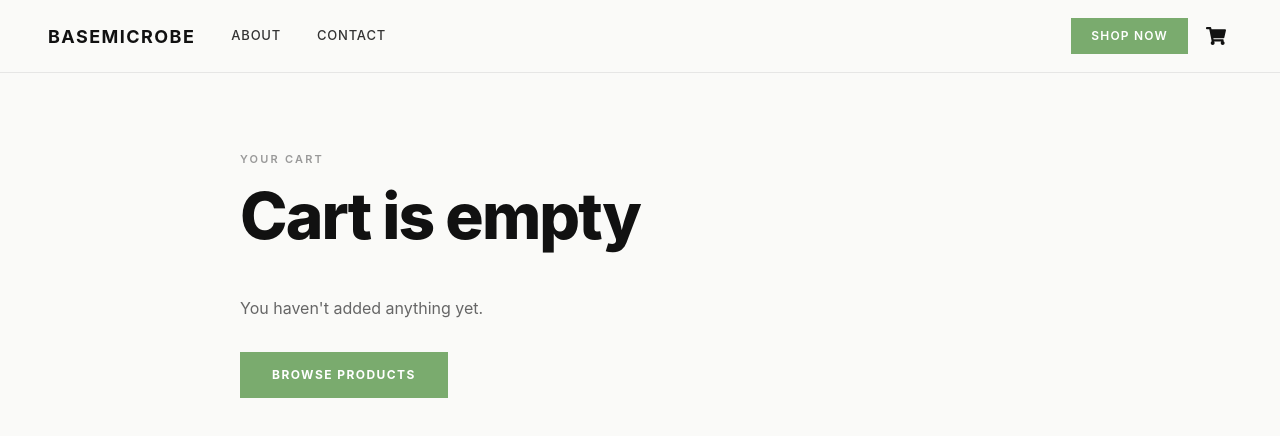
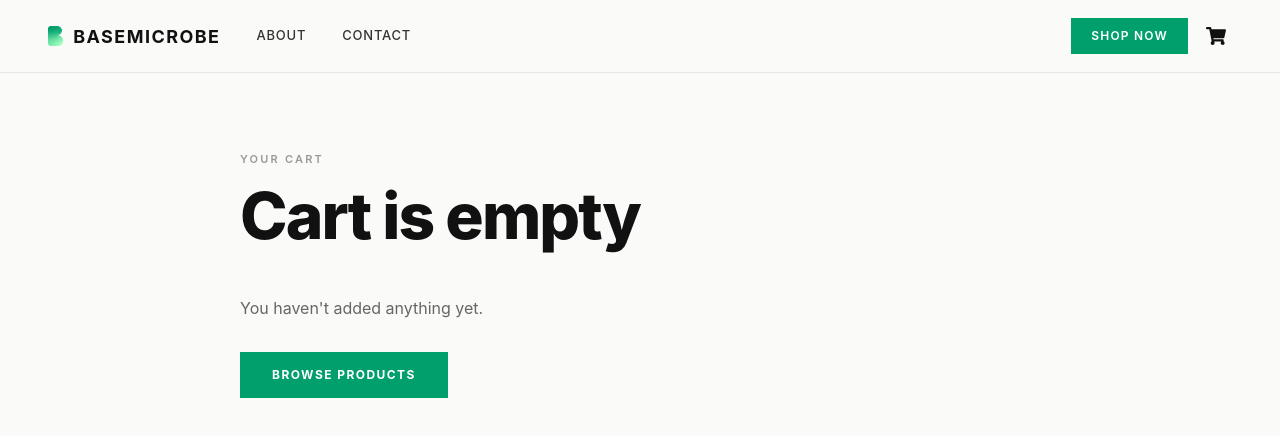
Before and after one commit to ryanhuang8/Basemicrobe, a React app in the folder frontend/: page /cart in a window 1280 px wide. Shown: the top 436 px of the page. Built offline with nearby package versions, Linux system fonts and the light colour scheme; the HTML template or start-up script is replaced by a standard one.

Commit message:
feat: logo

```diff
--- a/frontend/src/App.tsx
+++ b/frontend/src/App.tsx
@@ -2,6 +2,7 @@ import { useState, useEffect } from "react";
 import { Link } from "react-router-dom";
 import { FaShoppingCart } from "react-icons/fa";
 import { useCart } from "./CartContext";
+import logoImg from "./assets/basemicrobe-logo.png";
 
 const NAV_LINKS = [
   { label: "About", href: "#about" },
@@ -62,8 +63,9 @@ export default function App() {
         transition: "all 0.3s ease",
       }}>
         <div style={{ display: "flex", gap: 36, alignItems: "center" }}>
-          <a href="#" style={{ fontWeight: 700, fontSize: 18, letterSpacing: "0.08em", textDecoration: "none", color: "#111" }}>
-            BASEMICROBE
+          <a href="#" style={{ display: "flex", alignItems: "center", gap: 10, textDecoration: "none", color: "#111" }}>
+            <img src={logoImg} alt="Basemicrobe" style={{ height: 20 }} />
+            <span style={{ fontWeight: 700, fontSize: 18, letterSpacing: "0.08em" }}>BASEMICROBE</span>
           </a>
           {NAV_LINKS.map(l => (
             <a key={l.label} href={l.href} style={{
@@ -81,12 +83,12 @@ export default function App() {
         <div style={{ display: "flex", gap: 12, alignItems: "center" }}>
           <Link to="/products" style={{
             fontSize: 12, letterSpacing: "0.1em", textDecoration: "none",
-            color: "#fff", background: "#7aab6e", padding: "9px 20px",
+            color: "#fff", background: "#009f6c", padding: "9px 20px",
             textTransform: "uppercase", fontWeight: 600,
             transition: "background 0.2s",
           }}
-            onMouseEnter={e => (e.currentTarget as HTMLElement).style.background = "#8fbc84"}
-            onMouseLeave={e => (e.currentTarget as HTMLElement).style.background = "#7aab6e"}
+            onMouseEnter={e => (e.currentTarget as HTMLElement).style.background = "#00b87d"}
+            onMouseLeave={e => (e.currentTarget as HTMLElement).style.background = "#009f6c"}
           >
             Shop Now
           </Link>
@@ -102,7 +104,7 @@ export default function App() {
             {totalItems > 0 && (
               <span style={{
                 position: "absolute", top: 0, right: 0,
-                background: "#7aab6e", color: "#fff",
+                background: "#009f6c", color: "#fff",
                 fontSize: 9, fontWeight: 700, borderRadius: "50%",
                 width: 14, height: 14, display: "flex", alignItems: "center", justifyContent: "center",
               }}>
@@ -157,12 +159,12 @@ export default function App() {
           <div style={{ display: "flex", gap: 16 }}>
             <Link to="/products" style={{
               fontSize: 12, letterSpacing: "0.12em", textDecoration: "none",
-              color: "#fff", background: "#7aab6e", padding: "14px 32px",
+              color: "#fff", background: "#009f6c", padding: "14px 32px",
               textTransform: "uppercase", fontWeight: 700, display: "inline-block",
               transition: "background 0.2s",
             }}
-              onMouseEnter={e => (e.currentTarget as HTMLElement).style.background = "#8fbc84"}
-              onMouseLeave={e => (e.currentTarget as HTMLElement).style.background = "#7aab6e"}
+              onMouseEnter={e => (e.currentTarget as HTMLElement).style.background = "#00b87d"}
+              onMouseLeave={e => (e.currentTarget as HTMLElement).style.background = "#009f6c"}
             >
               Shop Now
             </Link>
@@ -195,7 +197,7 @@ export default function App() {
             {/* Bio-based */}
             <div style={{ background: "#f0ebe3", padding: "48px 44px" }}>
               <div style={{ fontSize: 36, marginBottom: 20 }}>🌱</div>
-              <p style={{ fontSize: 10, letterSpacing: "0.16em", textTransform: "uppercase", fontWeight: 700, color: "#7aab6e", margin: "0 0 16px" }}>
+              <p style={{ fontSize: 10, letterSpacing: "0.16em", textTransform: "uppercase", fontWeight: 700, color: "#009f6c", margin: "0 0 16px" }}>
                 Bio-Based Products
               </p>
               <h3 style={{ fontSize: 24, fontWeight: 700, letterSpacing: "-0.02em", margin: "0 0 20px", lineHeight: 1.2 }}>
@@ -209,7 +211,7 @@ export default function App() {
             {/* Microplastic-free */}
             <div style={{ background: "#e8e4de", padding: "48px 44px" }}>
               <div style={{ fontSize: 36, marginBottom: 20 }}>🔬</div>
-              <p style={{ fontSize: 10, letterSpacing: "0.16em", textTransform: "uppercase", fontWeight: 700, color: "#7aab6e", margin: "0 0 16px" }}>
+              <p style={{ fontSize: 10, letterSpacing: "0.16em", textTransform: "uppercase", fontWeight: 700, color: "#009f6c", margin: "0 0 16px" }}>
                 Microplastic-Free Products
               </p>
               <h3 style={{ fontSize: 24, fontWeight: 700, letterSpacing: "-0.02em", margin: "0 0 20px", lineHeight: 1.2 }}>
--- a/frontend/src/Cart.tsx
+++ b/frontend/src/Cart.tsx
@@ -2,6 +2,7 @@ import { useState } from "react";
 import { Link } from "react-router-dom";
 import { FaShoppingCart } from "react-icons/fa";
 import { useCart } from "./CartContext";
+import logoImg from "./assets/basemicrobe-logo.png";
 
 export default function Cart() {
   const { items, removeFromCart, updateQuantity, totalItems } = useCart();
@@ -49,8 +50,9 @@ export default function Cart() {
         borderBottom: "1px solid rgba(0,0,0,0.08)",
       }}>
         <div style={{ display: "flex", gap: 36, alignItems: "center" }}>
-          <Link to="/" style={{ fontWeight: 700, fontSize: 18, letterSpacing: "0.08em", textDecoration: "none", color: "#111" }}>
-            BASEMICROBE
+          <Link to="/" style={{ display: "flex", alignItems: "center", gap: 10, textDecoration: "none", color: "#111" }}>
+            <img src={logoImg} alt="Basemicrobe" style={{ height: 20 }} />
+            <span style={{ fontWeight: 700, fontSize: 18, letterSpacing: "0.08em" }}>BASEMICROBE</span>
           </Link>
           {[
             { label: "About", href: "/#about" },
@@ -71,12 +73,12 @@ export default function Cart() {
         <div style={{ display: "flex", gap: 12, alignItems: "center" }}>
           <Link to="/products" style={{
             fontSize: 12, letterSpacing: "0.1em", textDecoration: "none",
-            color: "#fff", background: "#7aab6e", padding: "9px 20px",
+            color: "#fff", background: "#009f6c", padding: "9px 20px",
             textTransform: "uppercase", fontWeight: 600,
             transition: "background 0.2s",
           }}
-            onMouseEnter={e => (e.currentTarget as HTMLElement).style.background = "#8fbc84"}
-            onMouseLeave={e => (e.currentTarget as HTMLElement).style.background = "#7aab6e"}
+            onMouseEnter={e => (e.currentTarget as HTMLElement).style.background = "#00b87d"}
+            onMouseLeave={e => (e.currentTarget as HTMLElement).style.background = "#009f6c"}
           >
             Shop Now
           </Link>
@@ -92,7 +94,7 @@ export default function Cart() {
             {totalItems > 0 && (
               <span style={{
                 position: "absolute", top: 0, right: 0,
-                background: "#7aab6e", color: "#fff",
+                background: "#009f6c", color: "#fff",
                 fontSize: 9, fontWeight: 700, borderRadius: "50%",
                 width: 14, height: 14, display: "flex", alignItems: "center", justifyContent: "center",
               }}>
@@ -117,7 +119,7 @@ export default function Cart() {
             <p style={{ fontSize: 16, color: "#666", marginBottom: 32 }}>You haven't added anything yet.</p>
             <Link to="/products" style={{
               fontSize: 12, letterSpacing: "0.12em", textDecoration: "none",
-              color: "#fff", background: "#7aab6e", padding: "14px 32px",
+              color: "#fff", background: "#009f6c", padding: "14px 32px",
               textTransform: "uppercase", fontWeight: 700, display: "inline-block",
             }}>
               Browse Products
--- a/frontend/src/Products.tsx
+++ b/frontend/src/Products.tsx
@@ -1,6 +1,7 @@
 import { Link } from "react-router-dom";
 import { FaShoppingCart } from "react-icons/fa";
 import { useCart } from "./CartContext";
+import logoImg from "./assets/basemicrobe-logo.png";
 import psylliumImg from "./assets/psyllium_colon_cleanse.png";
 import fizzC from "./assets/fruit_fizz_c.png";
 import veganLeather from "./assets/leather.png";
@@ -48,8 +49,9 @@ export default function Products() {
         borderBottom: "1px solid rgba(0,0,0,0.08)",
       }}>
         <div style={{ display: "flex", gap: 36, alignItems: "center" }}>
-          <Link to="/" style={{ fontWeight: 700, fontSize: 18, letterSpacing: "0.08em", textDecoration: "none", color: "#111" }}>
-            BASEMICROBE
+          <Link to="/" style={{ display: "flex", alignItems: "center", gap: 10, textDecoration: "none", color: "#111" }}>
+            <img src={logoImg} alt="Basemicrobe" style={{ height: 20 }} />
+            <span style={{ fontWeight: 700, fontSize: 18, letterSpacing: "0.08em" }}>BASEMICROBE</span>
           </Link>
           {[
             { label: "About", href: "/#about" },
@@ -70,12 +72,12 @@ export default function Products() {
         <div style={{ display: "flex", gap: 12, alignItems: "center" }}>
           <Link to="/products" style={{
             fontSize: 12, letterSpacing: "0.1em", textDecoration: "none",
-            color: "#fff", background: "#7aab6e", padding: "9px 20px",
+            color: "#fff", background: "#009f6c", padding: "9px 20px",
             textTransform: "uppercase", fontWeight: 600,
             transition: "background 0.2s",
           }}
-            onMouseEnter={e => (e.currentTarget as HTMLElement).style.background = "#8fbc84"}
-            onMouseLeave={e => (e.currentTarget as HTMLElement).style.background = "#7aab6e"}
+            onMouseEnter={e => (e.currentTarget as HTMLElement).style.background = "#00b87d"}
+            onMouseLeave={e => (e.currentTarget as HTMLElement).style.background = "#009f6c"}
           >
             Shop Now
           </Link>
@@ -91,7 +93,7 @@ export default function Products() {
             {totalItems > 0 && (
               <span style={{
                 position: "absolute", top: 0, right: 0,
-                background: "#7aab6e", color: "#fff",
+                background: "#009f6c", color: "#fff",
                 fontSize: 9, fontWeight: 700, borderRadius: "50%",
                 width: 14, height: 14, display: "flex", alignItems: "center", justifyContent: "center",
               }}>
@@ -141,7 +143,7 @@ export default function Products() {
               <div style={{ padding: "24px", display: "flex", flexDirection: "column", gap: 8, flex: 1 }}>
                 <span style={{
                   fontSize: 10, letterSpacing: "0.14em", textTransform: "uppercase",
-                  fontWeight: 700, color: "#7aab6e",
+                  fontWeight: 700, color: "#009f6c",
                 }}>
                   {product.tag}
                 </span>
--- a/frontend/src/Success.tsx
+++ b/frontend/src/Success.tsx
@@ -1,6 +1,7 @@
 import { Link } from "react-router-dom";
 import { FaShoppingCart } from "react-icons/fa";
 import { useCart } from "./CartContext";
+import logoImg from "./assets/basemicrobe-logo.png";
 
 export default function Success() {
   const { totalItems } = useCart();
@@ -18,14 +19,15 @@ export default function Success() {
         borderBottom: "1px solid rgba(0,0,0,0.08)",
       }}>
         <div style={{ display: "flex", gap: 36, alignItems: "center" }}>
-          <Link to="/" style={{ fontWeight: 700, fontSize: 18, letterSpacing: "0.08em", textDecoration: "none", color: "#111" }}>
-            BASEMICROBE
+          <Link to="/" style={{ display: "flex", alignItems: "center", gap: 10, textDecoration: "none", color: "#111" }}>
+            <img src={logoImg} alt="Basemicrobe" style={{ height: 20 }} />
+            <span style={{ fontWeight: 700, fontSize: 18, letterSpacing: "0.08em" }}>BASEMICROBE</span>
           </Link>
         </div>
         <div style={{ display: "flex", gap: 12, alignItems: "center" }}>
           <Link to="/products" style={{
             fontSize: 12, letterSpacing: "0.1em", textDecoration: "none",
-            color: "#fff", background: "#7aab6e", padding: "9px 20px",
+            color: "#fff", background: "#009f6c", padding: "9px 20px",
             textTransform: "uppercase", fontWeight: 600,
           }}>
             Shop Now
@@ -39,7 +41,7 @@ export default function Success() {
             {totalItems > 0 && (
               <span style={{
                 position: "absolute", top: 0, right: 0,
-                background: "#7aab6e", color: "#fff",
+                background: "#009f6c", color: "#fff",
                 fontSize: 9, fontWeight: 700, borderRadius: "50%",
                 width: 14, height: 14, display: "flex", alignItems: "center", justifyContent: "center",
               }}>
@@ -52,7 +54,7 @@ export default function Success() {
 
       <div style={{ maxWidth: 600, margin: "0 auto", padding: "180px 48px 120px", textAlign: "center" }}>
         <div style={{ fontSize: 48, marginBottom: 24 }}>✓</div>
-        <p style={{ fontSize: 11, letterSpacing: "0.2em", textTransform: "uppercase", color: "#7aab6e", marginBottom: 16, fontWeight: 600 }}>
+        <p style={{ fontSize: 11, letterSpacing: "0.2em", textTransform: "uppercase", color: "#009f6c", marginBottom: 16, fontWeight: 600 }}>
           Order Confirmed
         </p>
         <h1 style={{ fontSize: "clamp(32px, 5vw, 56px)", fontWeight: 800, letterSpacing: "-0.03em", margin: "0 0 24px", lineHeight: 1 }}>
@@ -63,7 +65,7 @@ export default function Success() {
         </p>
         <Link to="/products" style={{
           fontSize: 12, letterSpacing: "0.12em", textDecoration: "none",
-          color: "#fff", background: "#7aab6e", padding: "14px 32px",
+          color: "#fff", background: "#009f6c", padding: "14px 32px",
           textTransform: "uppercase", fontWeight: 700, display: "inline-block",
         }}>
           Continue Shopping
--- a/frontend/src/index.css
+++ b/frontend/src/index.css
@@ -27,6 +27,7 @@ body {
   min-width: 320px;
   min-height: 100vh;
 }
+
 
 h1 {
   font-size: 3.2em;
```
Also changed, not shown: frontend/src/assets/basemicrobe-logo.png (added).
